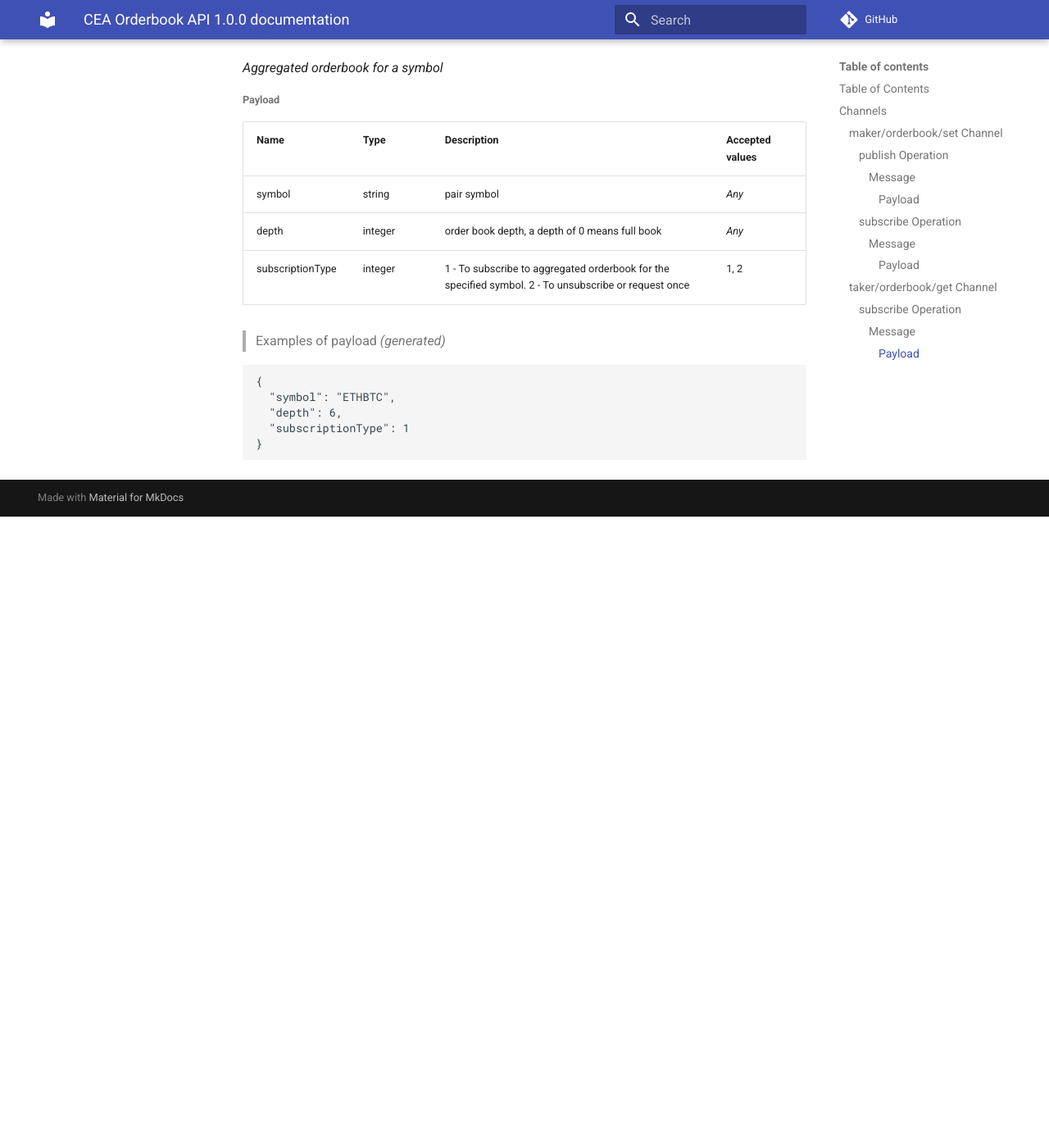
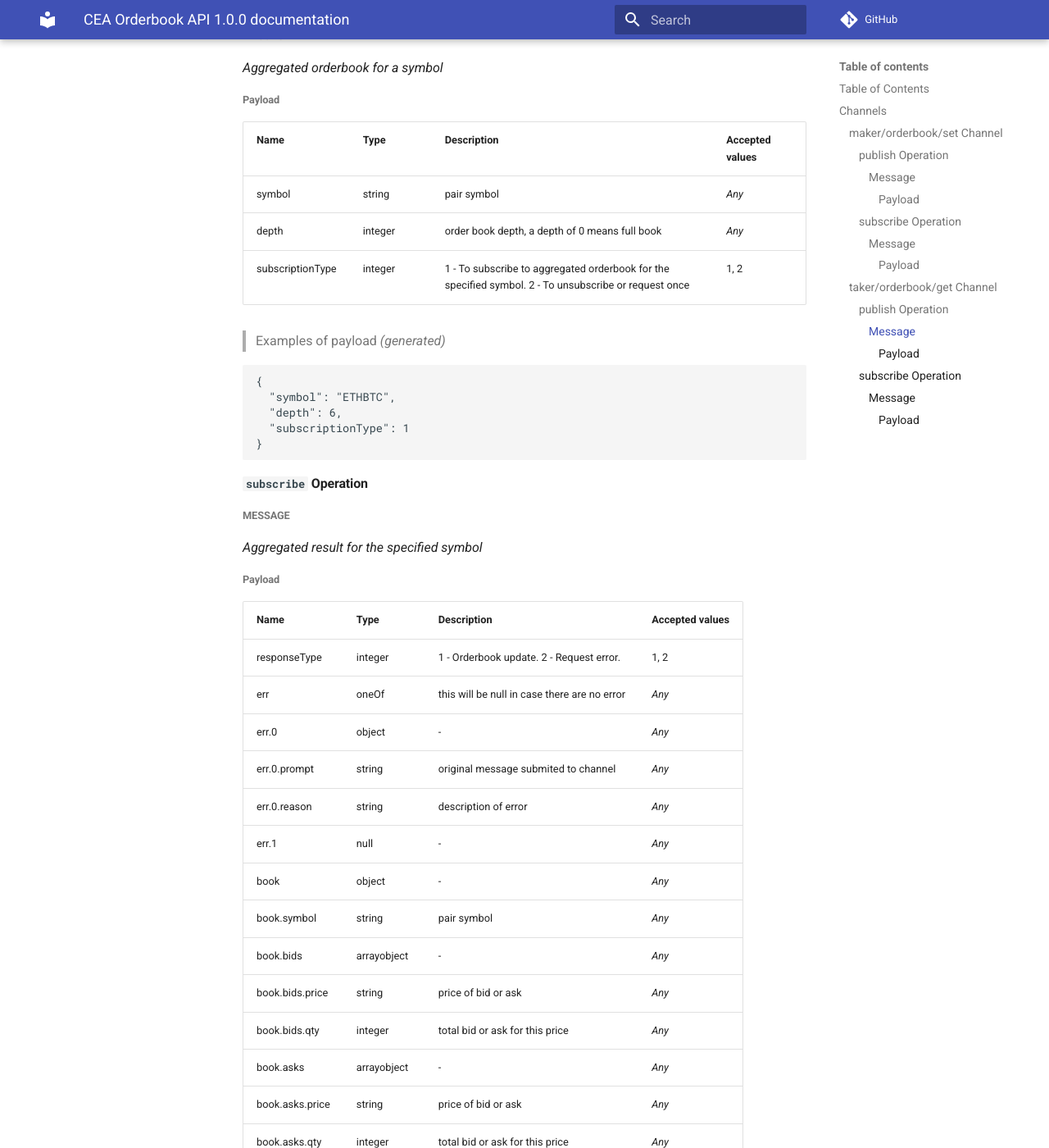
Before and after one commit to MasterVentures/cea-docs, an MkDocs documentation site: the page built from docs/api/asyncapi.md, in a window 1280 px wide and 1400 px high, scrolled down 2068 px. Shown: the whole window at 82% size. Built offline with MkDocs 1.6.1 and Material for MkDocs 9.7.7, drawn with Linux system fonts in a browser that asks for light colours; comment, search, counter and statistics services are not loaded; before the commit the page ends 2698 px from its top, so only the background shows below that; some of the changed text lies outside the part shown.

Commit message:
added response to channel get orderbook

````diff
--- a/docs/api/asyncapi.md
+++ b/docs/api/asyncapi.md
@@ -79,7 +79,7 @@
 
 ### **taker/orderbook/get** Channel
 
-#### `subscribe` Operation
+#### `publish` Operation
 
 *Start a WebSocket connection used by the exchange to receive aggregated orderbook for the specified symbol*
 
@@ -104,3 +104,57 @@
   "subscriptionType": 1
 }
 ```
+
+
+
+#### `subscribe` Operation
+
+##### Message
+
+*Aggregated result for the specified symbol*
+
+###### Payload
+
+| Name | Type | Description | Accepted values |
+|-|-|-|-|
+| responseType | integer | 1 - Orderbook update. 2 - Request error. | 1, 2 |
+| err | oneOf | this will be null in case there are no error | _Any_ |
+| err.0 | object | - | _Any_ |
+| err.0.prompt | string | original message submited to channel | _Any_ |
+| err.0.reason | string | description of error | _Any_ |
+| err.1 | null | - | _Any_ |
+| book | object | - | _Any_ |
+| book.symbol | string | pair symbol | _Any_ |
+| book.bids | arrayobject | - | _Any_ |
+| book.bids.price | string | price of bid or ask | _Any_ |
+| book.bids.qty | integer | total bid or ask for this price | _Any_ |
+| book.asks | arrayobject | - | _Any_ |
+| book.asks.price | string | price of bid or ask | _Any_ |
+| book.asks.qty | integer | total bid or ask for this price | _Any_ |
+
+> Examples of payload _(generated)_
+
+```json
+{
+  "responseType": 1,
+  "err": {
+    "prompt": "{asks: '',bids: '', symbol: ''}",
+    "reason": "field symbol can't be blank"
+  },
+  "book": {
+    "symbol": "ETHBTC",
+    "bids": [
+      {
+        "price": "1400.00",
+        "qty": 2300
+      }
+    ],
+    "asks": [
+      {
+        "price": "1400.00",
+        "qty": 2300
+      }
+    ]
+  }
+}
+```
````
Also changed, not shown: docs/orderbook.yaml (+59 -20 lines).
